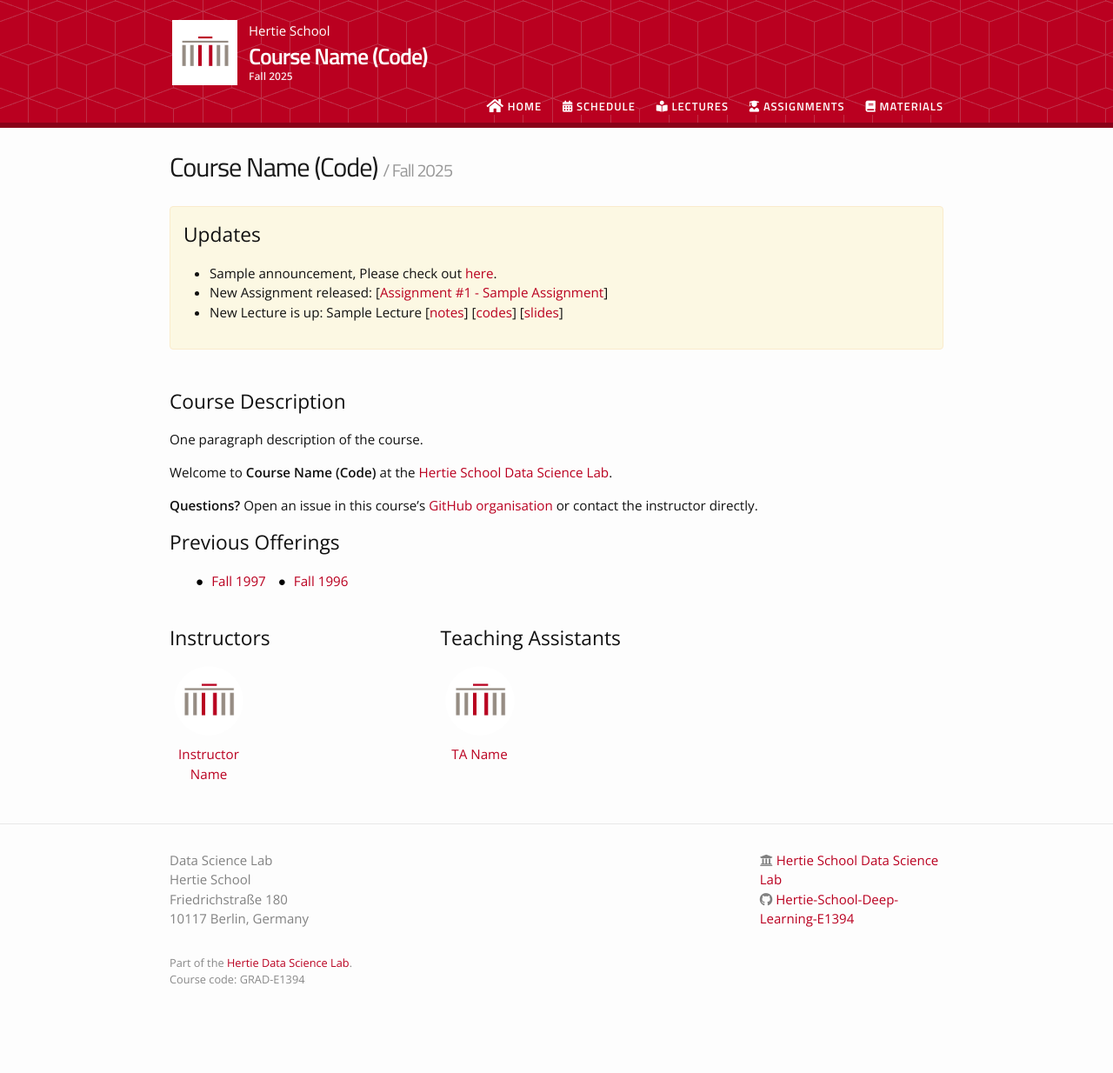
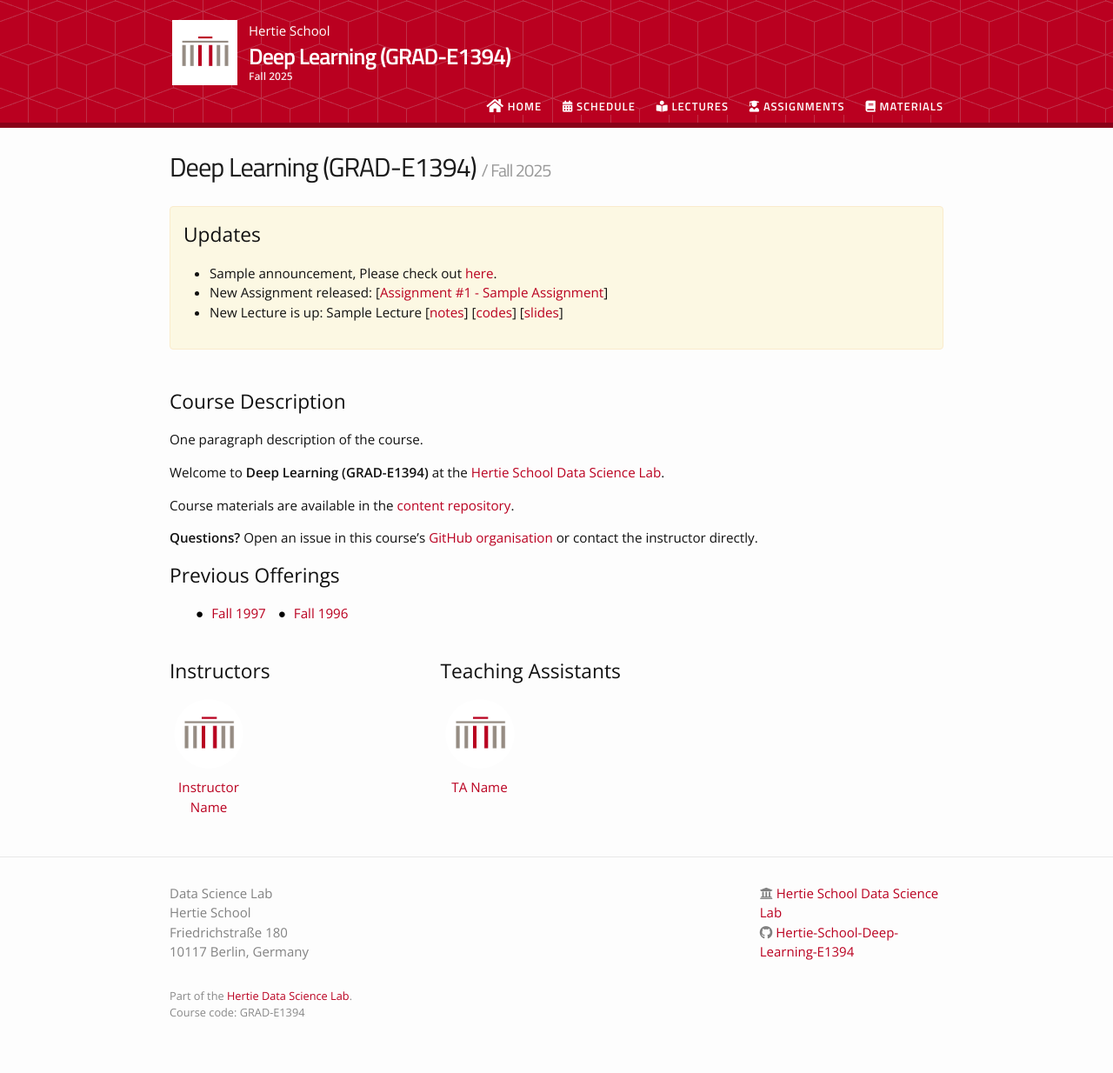
Before and after one commit to Hertie-School-Deep-Learning-E1394/hertie-school-deep-learning-e1394.github.io, a Jekyll site: the page built from index.md, in a window 1280 px wide. Shown: the whole page at 87% size. Built offline with Jekyll 4.4.1, drawn with Linux system fonts in a browser that asks for light colours; nearby versions of some CDN libraries; before the commit the page ends 1196 px from its top, so only the background shows below that.

Commit message:
init: set _config.yml for f2025

```diff
--- a/_config.yml
+++ b/_config.yml
@@ -5,7 +5,7 @@
 # Do NOT change anything below the "Do not change" line.
 
 # --- Course identity ---
-course_name: "Course Name (Code)"           # e.g. "Deep Learning (GRAD-E1394)"
+course_name: "Deep Learning (GRAD-E1394)"           # e.g. "Deep Learning (GRAD-E1394)"
 course_description: "One paragraph description of the course."
 course_semester: "Fall 2025"                # e.g. "Fall 2025" or "Spring 2026"
 course_code: "GRAD-E1394"                   # Hertie course code
@@ -26,7 +26,7 @@ address: |
 # google_analytics: UA-XXXXXXXX-X
 
 # --- Content repo (where course materials live) ---
-# content_repo: "https://github.com/Hertie-School-Deep-Learning-E1394/content-f2025"
+content_repo: "https://github.com/Hertie-School-Deep-Learning-E1394/content-f2025"
 
 ### Do not change the following unless you know what you are doing ###
 
```
